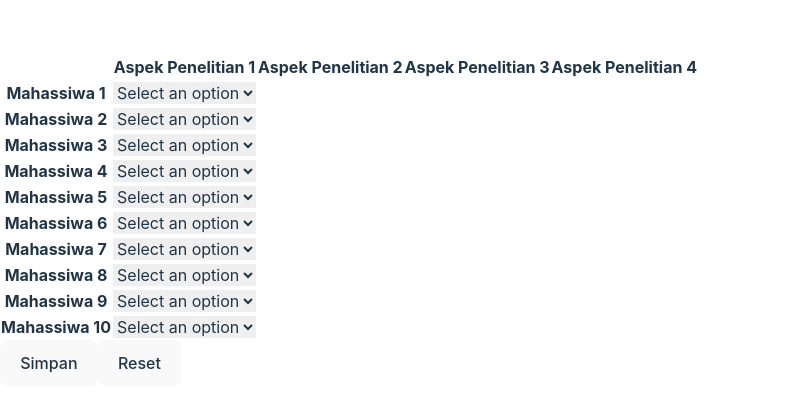
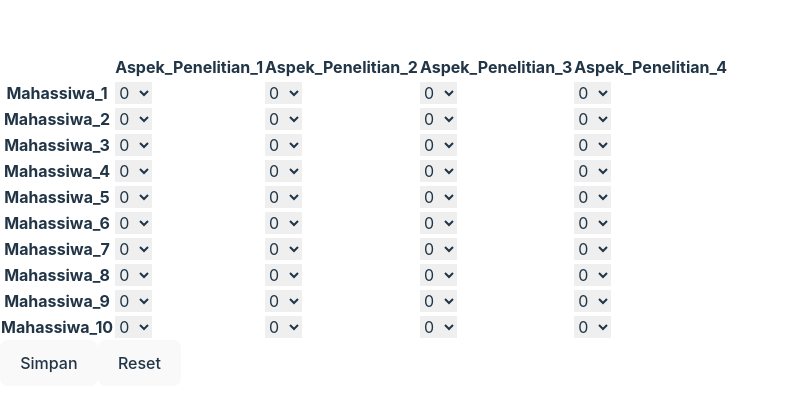
Before and after one commit to berakun/taskreact-1, a React (Vite) app: page / in a window 1280 px wide. Shown: the part 180-592 px from the top of the page, without its empty margins (0-788 px from the left). Built offline with nearby package versions, Linux system fonts and the light colour scheme.

Commit message:
commit 3 Juni

```diff
--- a/src/index.jsx
+++ b/src/index.jsx
@@ -4,22 +4,44 @@ function Index() {
 
     const aspek = Array.from({ length: 4 }, (_, index) => ({
         id: `aspek ${index + 1}`,
-        name: `Aspek Penelitian ${index + 1}`,
+        name: `Aspek_Penelitian_${index + 1}`,
     }));
 
     const mahasiswa = Array.from({ length: 10 }, (_, index) => ({
         id: `mahasiswa ${index + 1}`,
-        name: `Mahassiwa ${index + 1}`,
+        name: `Mahassiwa_${index + 1}`,
     }));
 
     const [selectedOptions, setSelectedOptions] = useState({});
 
-    const handleOptionChange = (event, text) => {
-        const { value } = event.target;
+    const handleOptionChange = (e, id) => {
+        const { value } = e.target;
         setSelectedOptions((prevSelectedOptions) => ({
             ...prevSelectedOptions,
-            [text]: value
+            [id]: value
         }));
+    };
+
+    const [jsonData, setJsonData] = useState(null);
+
+    const handleSave = () => {
+        const jsonArr = [];
+        aspek.forEach((as) => {
+            const rowData = {
+                name: as.name,
+                options: {},
+            };
+            mahasiswa.forEach((maha) => {
+                const key = `${maha.id}-${as.id}`;
+                rowData.options[maha.name] = selectedOptions[key] || '';
+            });
+            jsonArr.push(rowData);
+        });
+        setJsonData(jsonArr);
+    };
+
+    const handleReset = () => {
+        setJsonData({});
     };
 
     return (
@@ -32,7 +54,7 @@ function Index() {
                             <th scope="col" className="px-6 py-3">
                             </th>
                             {aspek.map((as) =>
-                                <th scope="col" className="px-6 py-3">
+                                <th scope="col" className="px-6 py-3" key={as.id}>
                                     {as.name}
                                 </th>
                             )}
@@ -40,43 +62,46 @@ function Index() {
                     </thead>
                     <tbody>
                         {mahasiswa.map((maha) =>
-                            <tr className="bg-white dark:bg-white dark:border-gray-600 dark:text-gray-600 border-2">
+                            <tr className="bg-white dark:bg-white dark:border-gray-600 dark:text-gray-600 border-2" key={maha.id}>
                                 <th scope="row" className="px-6 py-4 font-medium text-gray-600 whitespace-nowrap ">
                                     {maha.name}
                                 </th>
-                                <td className="px-6 py-4">
+                                {aspek.map((as) => (
+                                    <td className="px-6 py-4" key={`${maha.id}-${as.id}`}>
                                         <div className="border-2 border-black">
-                                        <select className='bg-white' value={selectedOptions[maha.text] || ''}
-                                            onChange={(event) => handleOptionChange(event, maha.text)}
+                                            <select className='bg-white'
+                                                // value={selectedOptions[maha.id]}
+                                                value={selectedOptions[`${maha.id}-${as.id}`] || ''}
+                                                onChange={(event) => handleOptionChange(event, `${maha.id}-${as.id}`)}
                                             >
-                                            <option value="">Select an option</option>
-                                            <option value="1">1</option>
-                                            <option value="2">2</option>
-                                            <option value="3">3</option>
-                                            <option value="4">4</option>
-                                            <option value="5">5</option>
-                                            <option value="6">6</option>
-                                            <option value="7">7</option>
-                                            <option value="8">8</option>
-                                            <option value="9">9</option>
-                                            <option value="10">10</option>
+                                                {Array.from({ length: 11 }).map((_, index) => (
+                                                    <option key={index}>{index}</option>
+                                                ))}
                                             </select>
                                         </div>
                                     </td>
+                                ))}
                             </tr>
                         )}
                     </tbody>
                 </table>
             </div>
-            <div className="pt-6 container mx-auto flex justify-end">
-                <button className="bg-gray-600 text-black hover:bg-blue-900 border-2 border-black hover:border-blue-900">
+            <div className="pt-6 container mx-auto flex justify-end space-x-2">
+                <button onClick={handleSave} className="bg-gray-600 text-black hover:bg-blue-900 border-2 border-black hover:border-blue-900">
                     Simpan
                 </button>
-                <button className="bg-gray-600 text-black hover:bg-blue-900 border-2 border-black hover:border-blue-900">
+                <button onClick={handleReset} className="bg-gray-600 text-black hover:bg-blue-900 border-2 border-black hover:border-blue-900">
                     Reset
                 </button>
             </div>
+            <div className='pt-3'>
+                <div className="container mx-auto bg-black w-full p-5 text-white whitespace-pre">
+                    {jsonData && (
+                        <pre>{JSON.stringify(jsonData, null, 4)}</pre>
+                    )}
                 </div>
+            </div>
+        </div >
     )
 }
 
```
Also changed, not shown: .eslintrc.cjs, 1 other file (tests, documents, lock files or other folders). Lines whose indentation alone changed are shown as unchanged.
